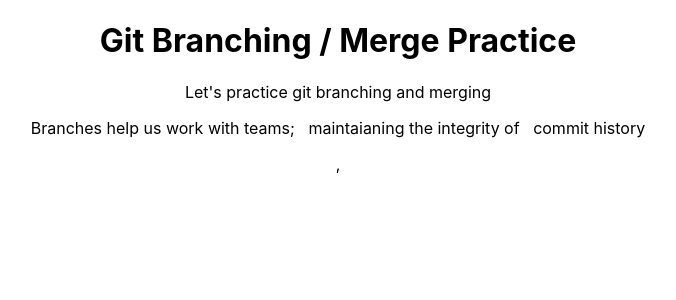
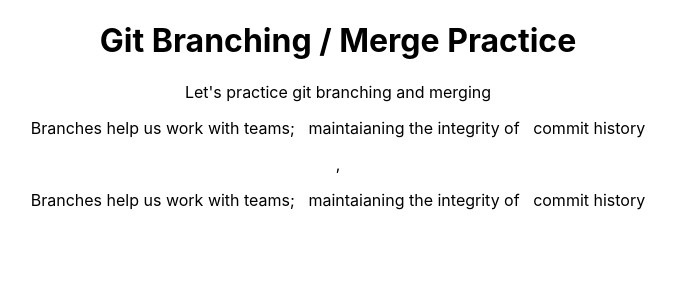
Before and after one commit to senaitesfazgi/react-git-practice, a React (Create React App) app: page / in a window 1280 px wide. Shown: the top 300 px of the page, without its empty margins (302-978 px from the left). Built offline with nearby package versions, Linux system fonts and the light colour scheme.

Commit message:
Added new services component

```diff
--- a/src/App.js
+++ b/src/App.js
@@ -1,5 +1,6 @@
 import React from 'react';
 import About from './components/About';
+import Services from './components/Services';
 
 import './App.css';
 
@@ -9,6 +10,7 @@
       <h1>Git Branching / Merge Practice</h1>
       <p>Let's practice git branching and merging</p>
       <About/>,
+      <Services/>
     </div>
 
   );
--- /dev/null
+++ b/src/components/Services.js
@@ -0,0 +1,21 @@
+import React from 'react';
+
+class Services extends React.Component
+{
+    render()
+    {
+        return(
+            <>
+            <p>
+                Branches help us work with teams;
+                &nbsp;
+                maintaianing the integrity of
+                &nbsp;
+                commit history
+            </p>
+            </>
+        )
+    }
+}
+
+export default Services;
```
